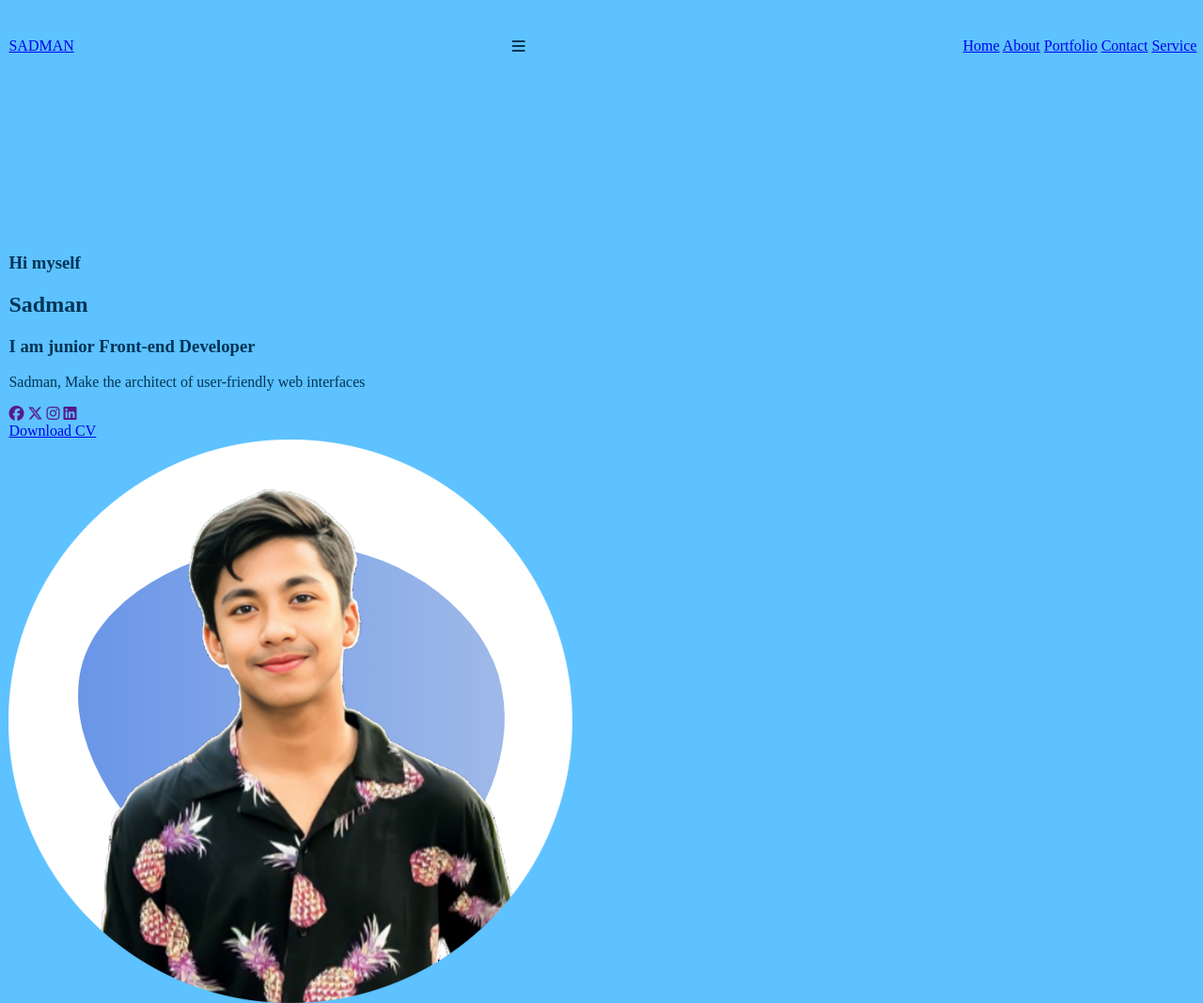
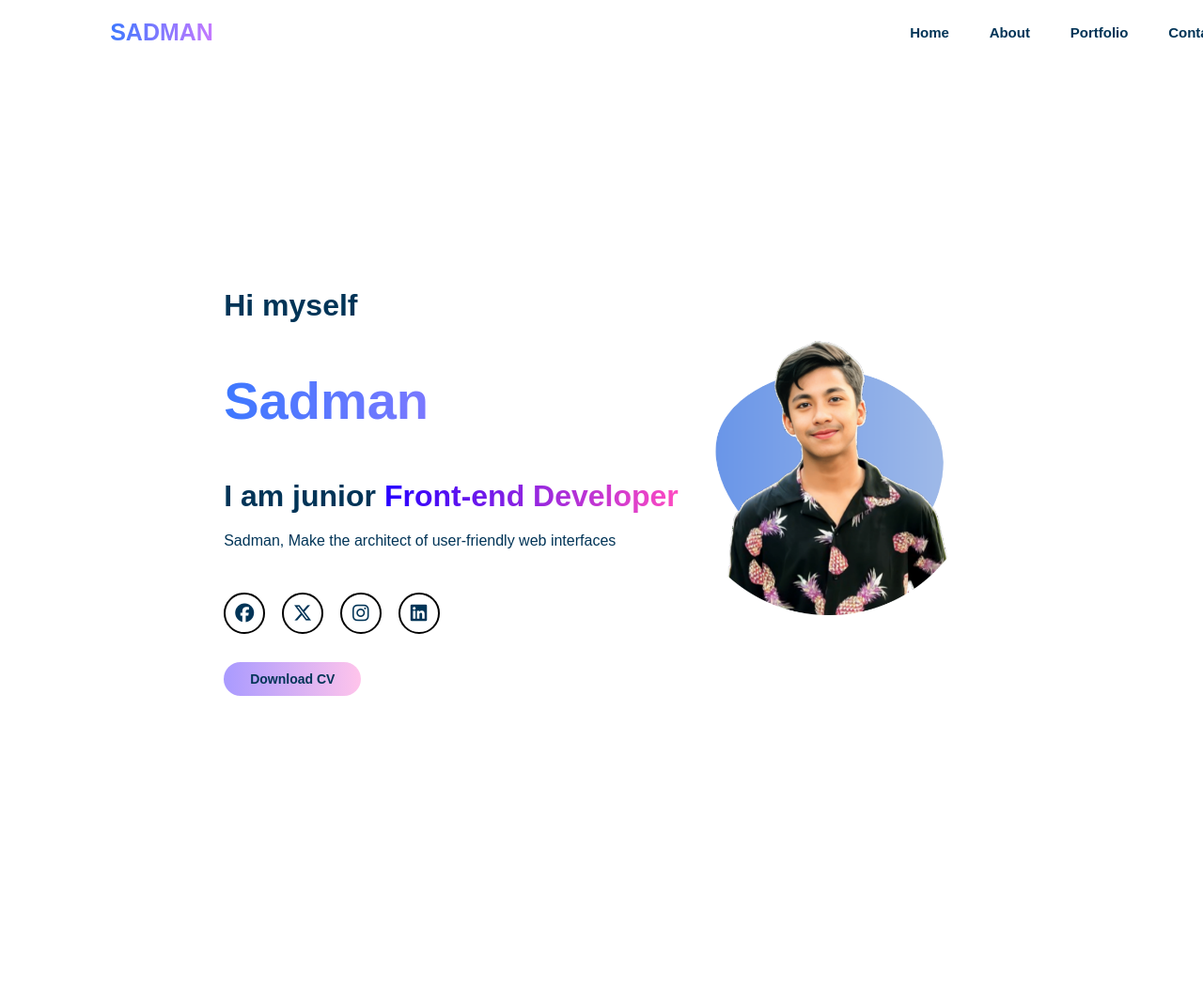
Before and after one commit to sadmandu55/Sadman-s-Portfolio, a plain HTML site: page index.html in a window 1280 px wide. Shown: the whole page at 94% size. After the commit the page ends 936 px from the top, so only its background shows below. Drawn offline with Linux system fonts and the light colour scheme.

Commit message:
Header and Main section complete

```diff
--- a/css file/style.css
+++ b/css file/style.css
@@ -1,7 +1,8 @@
-@import url('https://fonts.googleapis.com/css2?family=Nunito+Sans:ital,opsz,wdth,wght@0,6..12,75..125,200..1000;1,6..12,75..125,200..1000&display=swap');
+@import url('https://fonts.googleapis.com/css2?family=Nunito+Sans:ital,opsz,wght@0,6..12,943;1,6..12,943&display=swap');
+
 
 :root{
-    --bg-color: #5DC2FF;
+    --bg-color: #ffffff;
     --main-color: #D6EAF8;
     --text-color: #003457;
 
@@ -18,8 +19,10 @@
     border: none;
 }
 html{
-    font-size: 1rem;
-    overflow: hidden;
+    font-size: 62.5%;
+    /* overflow: hidden; */
+    text-decoration: none;
+    font-family: "Nunito Sans", sans-serif;
 }
 
 body{
@@ -29,7 +32,7 @@ body{
 
 section{
     min-height: 100vh;
-    padding: 160px 1.44px 32px;
+    padding: 10rem 9% 2rem;
 }
 
 .header{
@@ -37,9 +40,147 @@ section{
     top: 0;
     left: 0;
     width: 100%;
-    padding: 32px 1.44px;
+    padding: 2rem 9%;
     background: var(--bg-color);
     justify-content: space-between;
     z-index: 100;
     align-items: center;
+    position: fixed;
 }
+
+.logo{
+
+    font-size: 2.5rem;
+    font-weight: 900;
+    cursor: default;
+    text-decoration: none;
+    margin-left: 2px;
+    background: rgb(61,120,255);
+    background: linear-gradient(90deg, rgba(61,120,255,1) 0%, rgba(198,121,255,1) 100%, rgba(31,44,209,1) 100%);
+    background-clip: text;
+    color: transparent;
+}
+
+.navbar a{
+    font-size: 1.5rem;
+    margin-left: 4rem;
+    color: var(--text-color);
+    text-decoration: none;
+    font-weight: 700;
+    transition: .2s ease;
+}
+
+.navbar a:hover{
+    background: rgb(38,0,255);
+    background: linear-gradient(90deg, rgba(38,0,255,1) 0%, rgba(255,75,193,1) 100%, rgba(31,44,209,1) 100%);
+    background-clip: text;
+    color: transparent;
+
+}
+
+#bar{
+    font-size: 3.6rem;
+    color: var(--text-color);
+    display: none;
+}
+
+.home{
+    display: flex;
+    justify-content: center;
+    align-items: center;
+}
+
+.home-content h3{
+    font-size: 3.2rem;
+    font-weight: 800;
+}
+
+.home-content h3:nth-of-type(2){
+    margin-bottom: 2rem;
+}
+
+span{
+    background: rgb(38,0,255);
+    background: linear-gradient(90deg, rgba(38,0,255,1) 0%, rgba(255,75,193,1) 100%, rgba(31,44,209,1) 100%);
+    background-clip: text;
+    color: transparent;
+}
+
+.home-content h1{
+    font-size: 5.6rem;
+    font-weight: 900;
+    line-height: 1.3;
+    background: rgb(61,120,255);
+    background: linear-gradient(90deg, rgba(61,120,255,1) 0%, rgba(198,121,255,1) 100%, rgba(31,44,209,1) 100%);
+    background-clip: text;
+    color: transparent;
+}
+
+.home-image img{
+    width: 25vw;
+    animation: floatImage 4s ease-in-out infinite;
+}
+
+@keyframes floatImage{
+
+    0% {
+            transform: translateY(0);
+    }
+    50% {
+           transform: translateY(-2.4rem);
+    }
+    100% {
+            transform: translateY(0);
+    }
+}
+
+.home-content p{
+    font-size: 1.6rem;
+}
+
+.social-icon a{
+
+    justify-content: center;
+    align-items: center;
+    display: inline-flex;
+    text-decoration: none;
+    height: 4rem;
+    width: 4rem;
+    margin: 3rem 1.5rem 3rem 0;
+    font-size: 2rem;
+    background: transparent;
+    color: #003457;
+    border: .2rem solid black ;
+    border-radius: 50%;
+    transition: .5s ease;
+
+}
+
+.social-icon a:hover{
+    background: rgb(61,120,255);
+    background: linear-gradient(90deg, rgba(61,120,255,1) 0%, rgba(198,121,255,1) 100%, rgba(31,44,209,1) 100%);
+    background-clip: text;
+    color: transparent;
+    box-shadow: 0 0 1rem #003457;
+}
+
+.btn{
+    display: inline-block;
+    padding: 1rem 2.8rem;
+    text-decoration: none;
+    font-weight: 700;
+    font-size: 1.4rem;
+    color: #003457;
+    background: rgb(169,154,255);
+background: linear-gradient(90deg, rgba(169,154,255,1) 0%, rgba(255,196,235,1) 100%, rgba(31,44,209,1) 100%);
+    border-radius: 4rem;
+    transition: .5s ease;
+}
+
+.btn:hover{
+    background: rgb(61,120,255);
+    background: linear-gradient(90deg, rgba(61,120,255,1) 0%, rgba(198,121,255,1) 100%, rgba(31,44,209,1) 100%);
+    background-clip: text;
+    color: transparent;
+    box-shadow: 0 0 1rem #98cfff;
+}
--- a/index.html
+++ b/index.html
@@ -1,15 +1,19 @@
 <!DOCTYPE html>
 <html lang="en">
+
 <head>
     <meta charset="UTF-8">
     <meta name="viewport" content="width=device-width, initial-scale=1.0">
     <title>SADMAN</title>
     <!-- Font-Awsome CDN -->
-    <link rel="stylesheet" href="https://cdnjs.cloudflare.com/ajax/libs/font-awesome/6.5.2/css/all.min.css" integrity="sha512-SnH5WK+bZxgPHs44uWIX+LLJAJ9/2PkPKZ5QiAj6Ta86w+fsb2TkcmfRyVX3pBnMFcV7oQPJkl9QevSCWr3W6A==" crossorigin="anonymous" referrerpolicy="no-referrer" />
+    <link rel="stylesheet" href="https://cdnjs.cloudflare.com/ajax/libs/font-awesome/6.5.2/css/all.min.css"
+        integrity="sha512-SnH5WK+bZxgPHs44uWIX+LLJAJ9/2PkPKZ5QiAj6Ta86w+fsb2TkcmfRyVX3pBnMFcV7oQPJkl9QevSCWr3W6A=="
+        crossorigin="anonymous" referrerpolicy="no-referrer" />
     <!-- Css Section -->
     <link rel="stylesheet" href="/css file/style.css">
 
 </head>
+
 <body>
     <!-- Header section Design -->
 
@@ -34,7 +38,7 @@
             <div class="home-content">
                 <h3>Hi myself</h3>
                 <h1>Sadman</h1>
-                <h3>I am junior Front-end Developer</h3>
+                <h3>I am junior <span>Front-end Developer</span></h3>
                 <p>Sadman, Make the architect of user-friendly web interfaces</p>
                 <!-- Social icon Add -->
                 <div class="social-icon">
@@ -47,12 +51,14 @@
                     <!-- Linkendin -->
                     <a href=""><i class="fa-brands fa-linkedin"></i></a>
                 </div>
-                 <a href="#">Download CV</a>
+                <a href="#" class="btn">Download CV</a>
             </div>
             <div class="home-image">
                 <img src="/Image/Main images/profile-pic (1).png" alt="Profile">
             </div>
         </section>
+
+
 
 
     </main>
@@ -62,4 +68,5 @@
     </footer>
     <script src="/main.js"></script>
 </body>
+
 </html>
```
Lines whose indentation alone changed are shown as unchanged.
